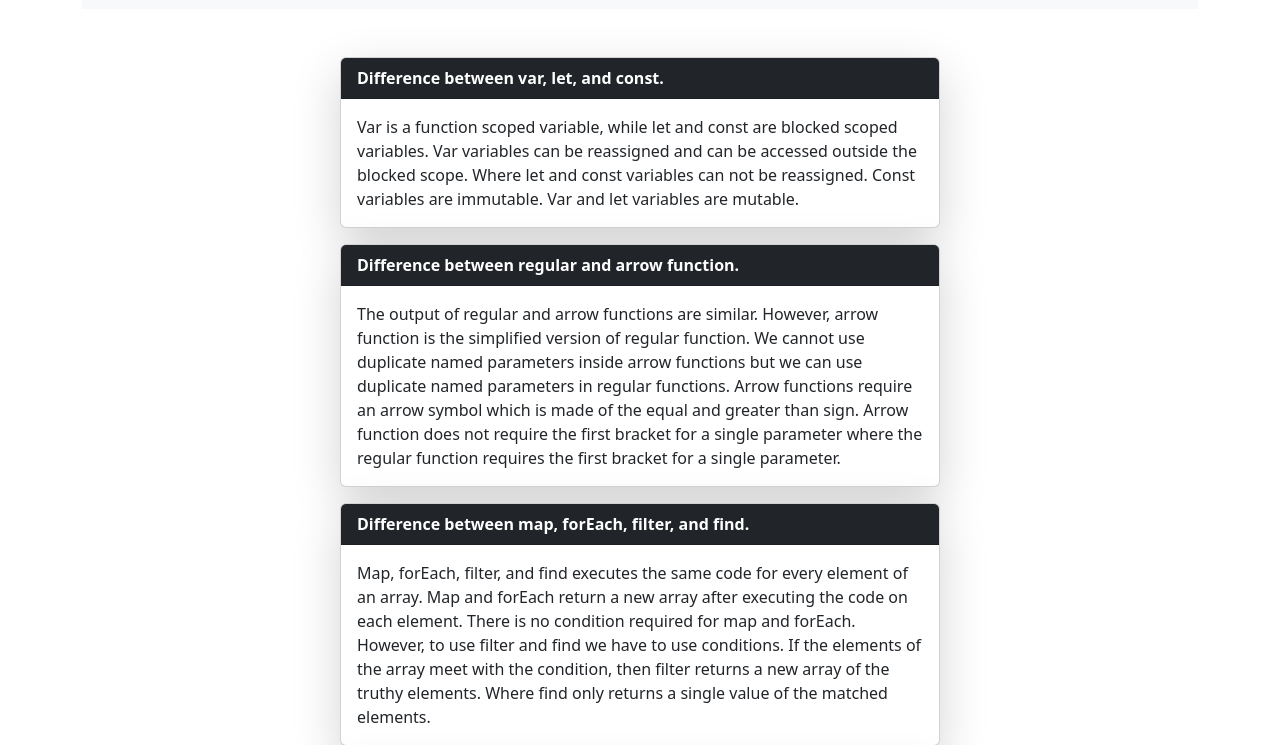
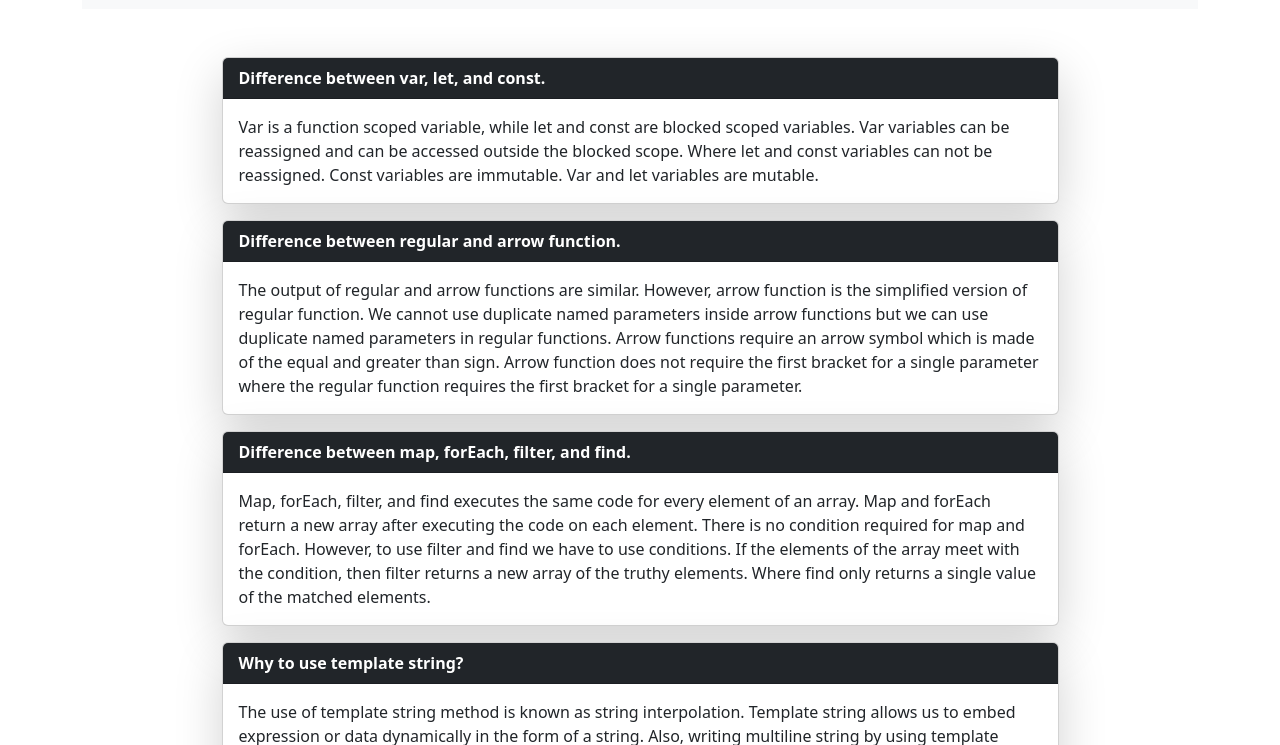
Before and after one commit to fazlarabby1/daily-news, a plain HTML site: page blog.html in a window 1280 px wide. Shown: the part 55-800 px from the top of the page. Drawn offline with nearby package versions, Linux system fonts and the light colour scheme.

Commit message:
last check and slight edit in the modal and blog page

```diff
--- a/blog.html
+++ b/blog.html
@@ -39,7 +39,7 @@
     </header>
     <!-- Auestion and answer pge -->
     <section class="container">
-        <div class="card mx-auto mt-5 mb-3 shadow-lg" style="width: 600px;">
+        <div class="card mx-auto mt-5 mb-3 shadow-lg" style="width: 75%;">
             <div class="card-header text-white bg-dark fw-bold">
                 Difference between var, let, and const.
             </div>
@@ -50,7 +50,7 @@
                 </p>
             </div>
         </div>
-        <div class="card mx-auto mb-3 shadow-lg" style="width: 600px;">
+        <div class="card mx-auto mb-3 shadow-lg" style="width: 75%;">
             <div class="card-header text-white bg-dark fw-bold">
                 Difference between regular and arrow function.
             </div>
@@ -59,7 +59,7 @@
                 </p>
             </div>
         </div>
-        <div class="card mx-auto mb-3 shadow-lg" style="width: 600px;">
+        <div class="card mx-auto mb-3 shadow-lg" style="width: 75%;">
             <div class="card-header text-white bg-dark fw-bold">
                 Difference between map, forEach, filter, and find.
             </div>
@@ -69,7 +69,7 @@
                 </p>
             </div>
         </div>
-        <div class="card mx-auto mb-3 shadow-lg" style="width: 600px;">
+        <div class="card mx-auto mb-3 shadow-lg" style="width: 75%;">
             <div class="card-header text-white bg-dark fw-bold">
                 Why to use template string?
             </div>
```
Also changed, not shown: index.html (+0 -1 lines).
